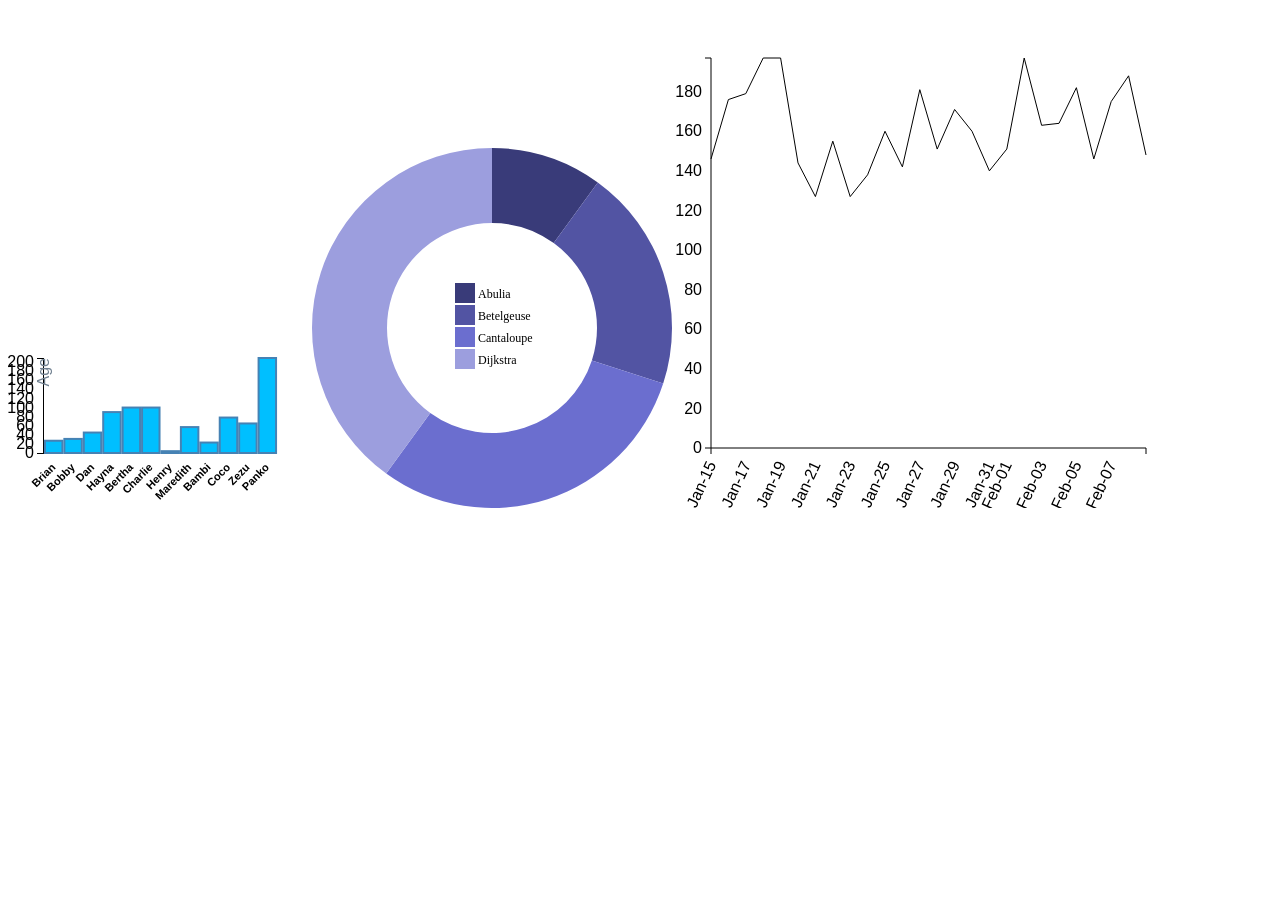
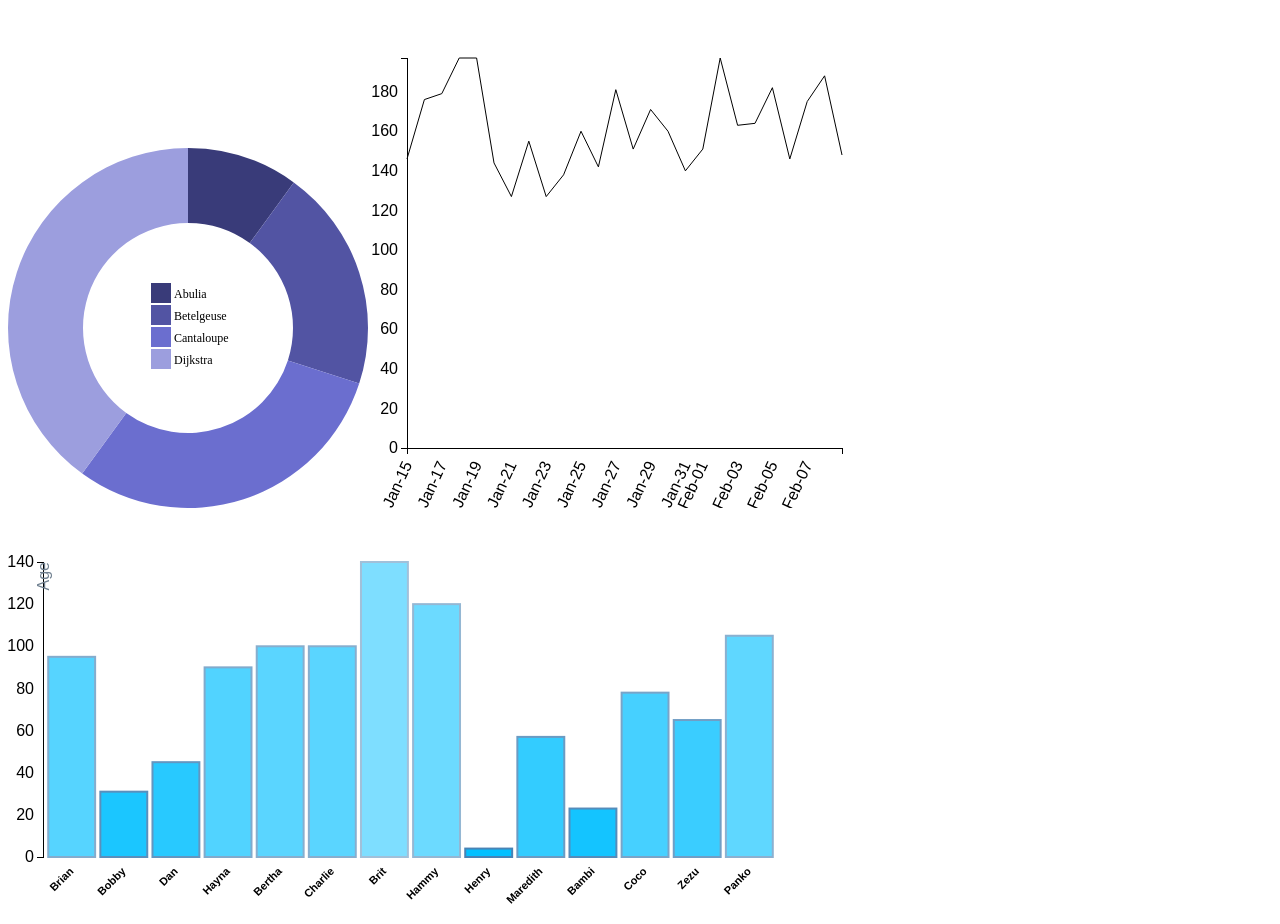
Before and after one commit to ngDatum/ngDatum, a website: page test.html in a window 1280 px wide. Before the commit the page ends 800 px from the top, so only its background shows below. Drawn offline with nearby package versions, Linux system fonts and the light colour scheme.

Commit message:
added fanciness gifs

```diff
--- a/src/ngdatum.css
+++ b/src/ngdatum.css
@@ -1,16 +1,16 @@
 /* linechart */
-
 /*
 Fill   sets the color        INSIDE the object
 Stroke sets the color of the LINE DRAWN AROUND the object.*/
-
 .nd-linechart{
   font-family: sans-serif;
 }
+
 .nd-linechart .yaxis path,
 .nd-linechart .xaxis path{
   fill: none;
   stroke: black;
+  shape-rendering: crispEdges;
 }
 
 .nd-linechart .valueline{
--- a/test.html
+++ b/test.html
@@ -12,16 +12,77 @@
 <script src="src/donutchart/donutchart.js"></script>
 <script src="src/linechart/linechart.js"></script>
 
+
+
+
+
+
+
+
+
+
+
+
+
+
+
+
+
+
+
+
 <title>Testing ngDatum</title>
 </head>
 <body>
 <div ng-controller="MyController">
-    <nd-barchart data="dataSet" labels="{x:'name',y:'age'}" fanciness="stepGrow, tip" size="{width:300, height:200}"></nd-barchart>
-    <nd-donutchart data="donutData"></nd-donutchart>
-    <nd-linechart data="lineData" labels="{x:'date',y:'close'}" size="{width:500, height:500}" margins="{bottom:60}"></nd-donutchart>
 
+    <nd-barchart data="dataSet"
+                 labels="{x:'name',y:'age'}"
+                 fanciness="stepGrow, tip, emphasizeLow"
+                 </nd-barchart>
+
+    <nd-donutchart data="donutData">
+                    </nd-donutchart>
+
+    <nd-linechart data="lineData"
+                  labels="{x:'date',y:'close'}"
+                  size="{width:500, height:500}"
+                  margins="{bottom:60}">
+                  </nd-donutchart>
 </div>
 </body>
+
+
+
+
+
+
+
+
+
+
+
+
+
+
+
+
+
+
+
+
+
+
+
+
+
+
+
+
+
+
+
+
 
 
 <script>
@@ -34,18 +95,20 @@ app.controller('MyController', ['$scope', function($scope){
   //             BARCHART              //
   ///////////////////////////////////////
   $scope.dataSet = [
-    {name:'Brian',    age:27 },
+    {name:'Brian',    age:95 },
     {name:'Bobby',    age:31 },
     {name:'Dan',      age:45 },
     {name:'Hayna',    age:90 },
     {name:'Bertha',   age:100},
     {name:'Charlie',  age:100},
+    {name:'Brit',  age:140},
+    {name:'Hammy',  age:120},
     {name:'Henry',    age:4  },
     {name:'Maredith', age:57 },
     {name:'Bambi',    age:23 },
     {name:'Coco',     age:78 },
     {name:'Zezu',     age:65 },
-    {name:'Panko',    age:209}
+    {name:'Panko',    age:105}
 
   ];
 
```
Also changed, not shown: fancinessGifs/barchart bounceUp optimized.gif (added), fancinessGifs/barchart emphasizeHigh.png (added), fancinessGifs/barchart emphasizeLow.png (added), fancinessGifs/barchart grow optimized.gif (added), fancinessGifs/barchart stepGrow optimized.gif (added), 1 other file.
